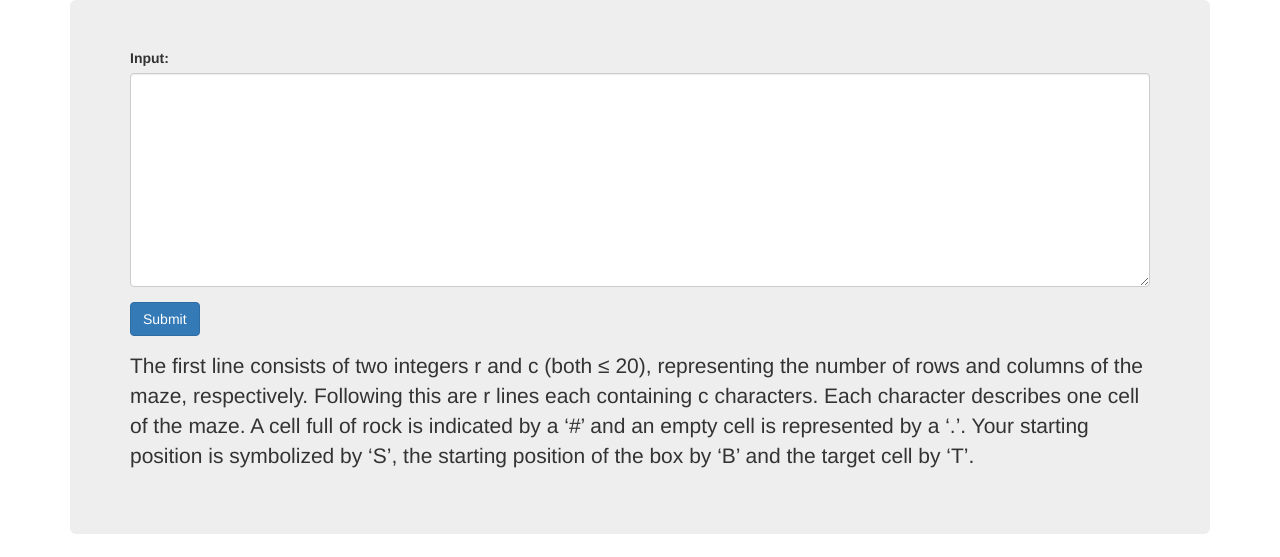
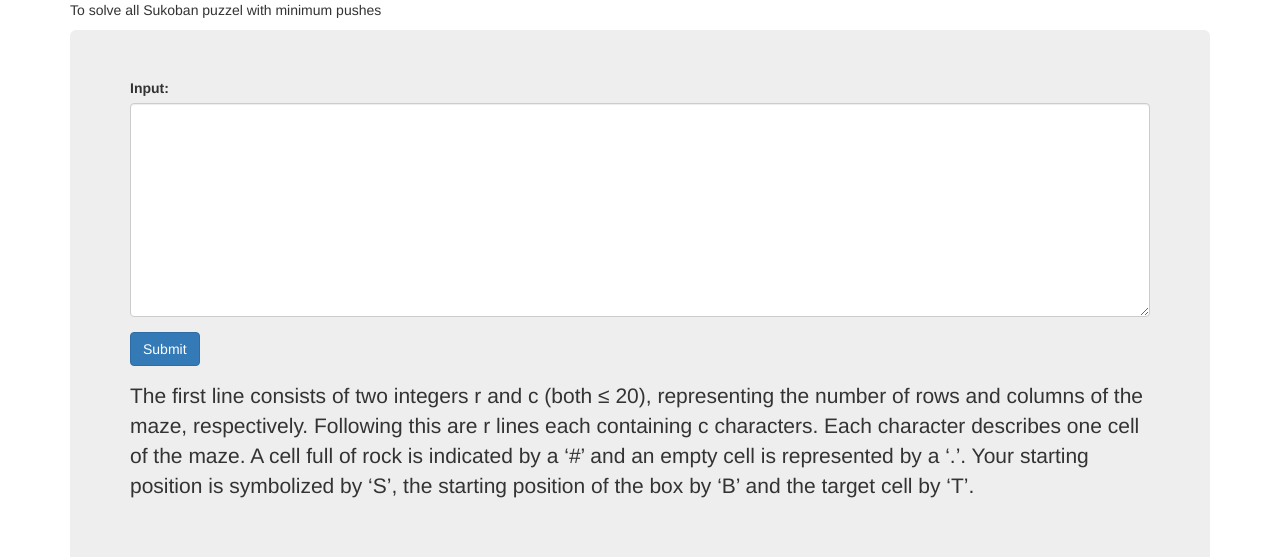
Before and after one commit to shashank23p/sukoban, a website with bundled scripts: page index.html in a window 1280 px wide. Shown: the part 70-627 px from the top of the page. Built offline with nearby package versions, Linux system fonts and the light colour scheme.

Commit message:
Update index.html

```diff
--- a/index.html
+++ b/index.html
@@ -28,6 +28,7 @@
   <body>
     <div class="container">
       <h1>Sukoban Solver</h1>
+      <p>To solve all Sukoban puzzel with minimum pushes</p>
       <div class="jumbotron" id="input-div">
         <div class="form-group">
           <label for="input">Input:</label>
```
